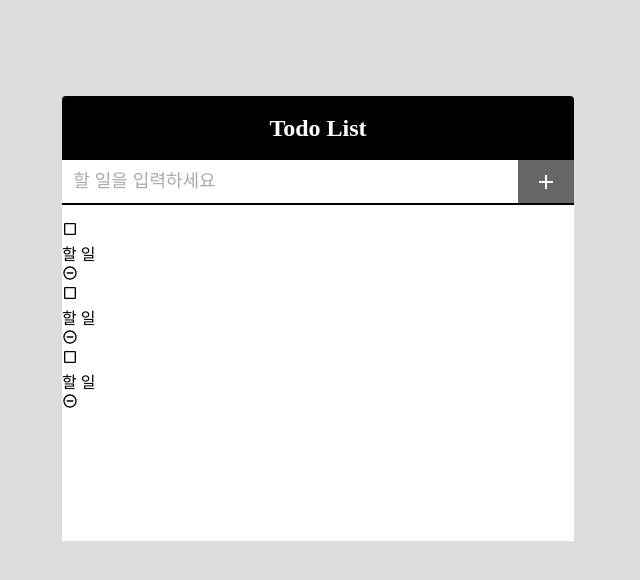
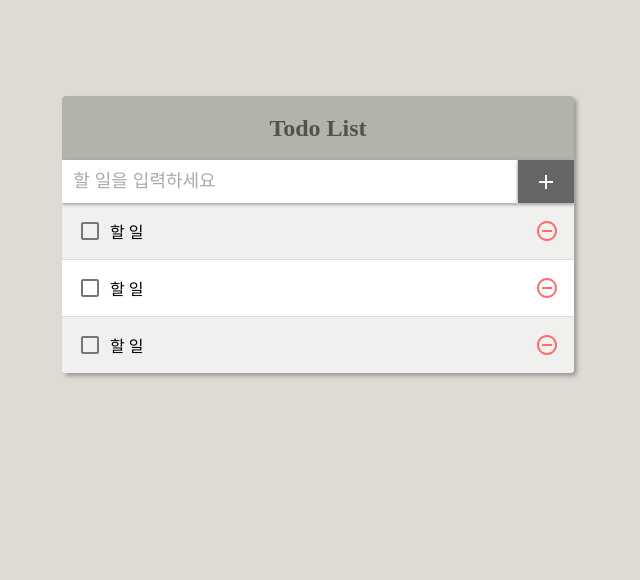
Before and after one commit to SunYoungKwon/todo-app-with-react, a React (Create React App) app: page / in a window 1280 px wide. Shown: the top 580 px of the page, without its empty margins (322-962 px from the left). Built offline with nearby package versions, Linux system fonts and the light colour scheme.

Commit message:
CSS: update css style

```diff
--- a/src/components/TodoInput.scss
+++ b/src/components/TodoInput.scss
@@ -1,6 +1,9 @@
 .TodoInput {
   display: flex;
-  border-bottom: 2px solid black;
+
+  & > * {
+    box-shadow: 0px -2px 3px #aaa, 0px 2px 3px #aaa;
+  }
 
   input {
     outline: none;
--- a/src/components/TodoList.scss
+++ b/src/components/TodoList.scss
@@ -1,6 +1,7 @@
 .TodoList {
-  min-height: 320px;
   min-width: 513px;
   padding: 0;
+  margin: 0;
+  list-style: none;
   overflow-y: auto;
 }
--- a/src/components/TodoListItem.scss
+++ b/src/components/TodoListItem.scss
@@ -0,0 +1,53 @@
+.TodoListItem {
+  padding: 1rem;
+  display: flex;
+  align-items: center;
+
+  &:nth-child(odd) {
+    background: #f0f0ef;
+  }
+
+  & + & {
+    border-top: 1px solid #ddd;
+  }
+
+  .checkbox {
+    cursor: pointer;
+    display: flex;
+    flex: 1;
+    align-items: center;
+
+    svg {
+      color: #777;
+      font-size: 1.5rem;
+    }
+
+    .text {
+      margin-left: 0.5rem;
+      flex: 1;
+    }
+
+    &.checked {
+      svg {
+        color: #296be6;
+      }
+
+      .text {
+        color: #555;
+        text-decoration: line-through;
+      }
+    }
+  }
+
+  .remove {
+    display: flex;
+    align-items: center;
+    font-size: 1.5rem;
+    color: #ff6b6b;
+    cursor: pointer;
+
+    &:hover {
+      color: red;
+    }
+  }
+}
--- a/src/components/TodoTemplate.scss
+++ b/src/components/TodoTemplate.scss
@@ -2,11 +2,12 @@
   width: 512px;
   margin: 6em auto 0 auto;
   border-radius: 4px;
+  box-shadow: 3px 3px 4px rgba(0, 0, 0, 0.3);
   overflow: hidden;
 
   .app-title {
-    background: black;
-    color: white;
+    background: rgb(179, 179, 171);
+    color: rgb(84, 82, 78);
     height: 4rem;
     font-size: 1.5rem;
     font-weight: bold;
--- a/src/index.css
+++ b/src/index.css
@@ -1,5 +1,5 @@
 body {
   margin: 0;
   padding: 0;
-  background-color: #ddd;
+  background-color: rgb(221, 219, 212);
 }
```
